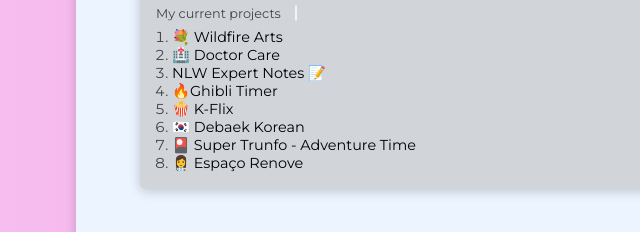
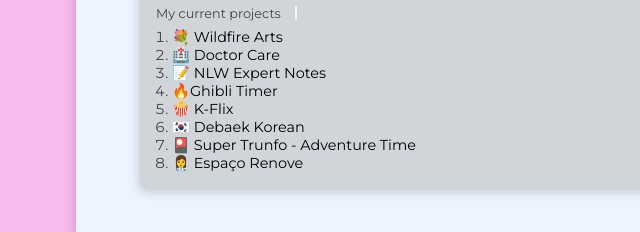
Before and after one commit to luanasa/portfolio-lua, a plain HTML site: page index.html in a window 1280 px wide. Shown: the part 306-538 px from the top of the page, 244-884 px from the left. Drawn offline with Linux system fonts and the light colour scheme.

Commit message:
a few changes in icons

```diff
--- a/index.html
+++ b/index.html
@@ -46,7 +46,7 @@
         <ol>
           <li><a href="https://wildfirearts.netlify.app/" target="_blank"> 💐 Wildfire Arts</a></li>
           <li><a href="https://luanasa.github.io/doctor-care-nlw/" target="_blank"> 🏥 Doctor Care</a></li>
-          <li><a href="https://note-app-nlw.netlify.app/" target="_blank"> NLW Expert Notes 📝</a></li>
+          <li><a href="https://note-app-nlw.netlify.app/" target="_blank"> 📝 NLW Expert Notes</a></li>
           <li><a href="https://luanasa.github.io/ghibli-timer/" target="_blank">🔥Ghibli Timer</a></li>
           <li><a href="https://luanasa.github.io/k-flixproject/" target="_blank"> 🍿 K-Flix</a></li>
           <li><a href="https://luanasa.github.io/Debaek-Korean/" target="_blank"> 🇰🇷 Debaek Korean</a></li>
```
